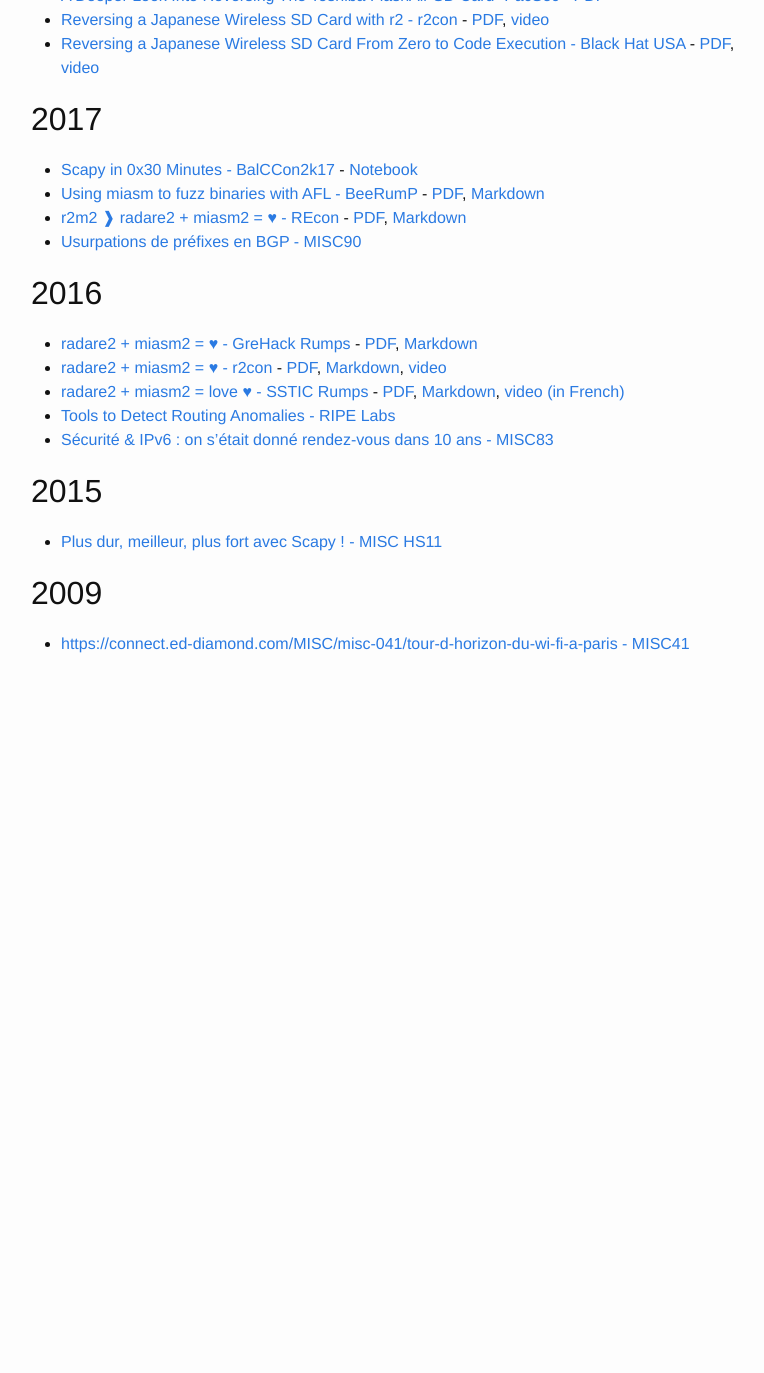
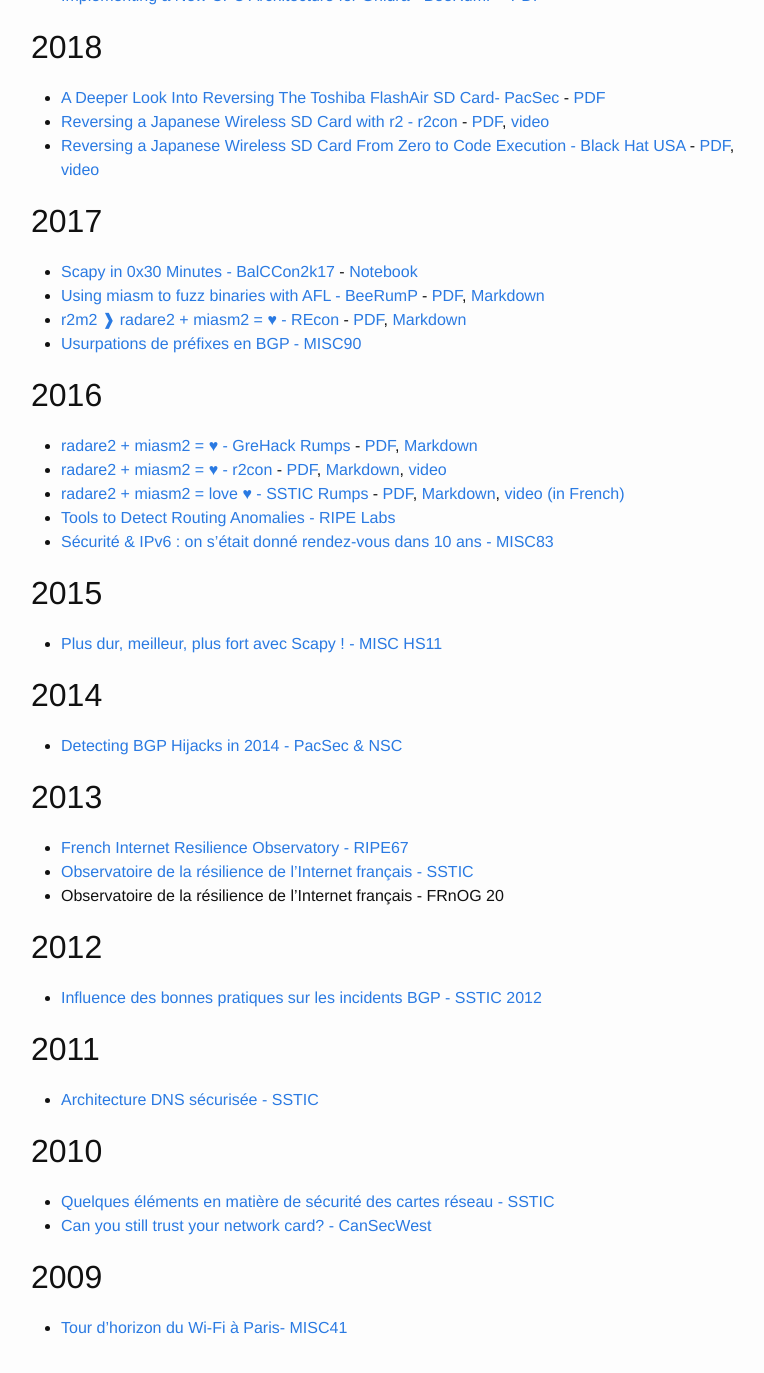
Before and after one commit to guedou/guedou.github.io, a Jekyll site: the page built from index.markdown, in a window 1280 px wide and 1400 px high, scrolled down 945 px. Shown: the top 1373 px of the window, without its empty margins (239-1003 px from the left). Built offline with Jekyll 4.4.1, drawn with Linux system fonts in a browser that asks for light colours; before the commit the page ends 1661 px from its top, so only the background shows below that; some of the changed text lies outside the part shown.

Commit message:
Missing publications added

```diff
--- a/index.markdown
+++ b/index.markdown
@@ -56,6 +60,29 @@
 
 - [Plus dur, meilleur, plus fort avec Scapy ! - MISC HS11](https://connect.ed-diamond.com/MISC/mischs-011/plus-dur-meilleur-plus-fort-avec-scapy)
 
+## 2014
+
+- [Detecting BGP Hijacks in 2014 - PacSec & NSC](https://nosuchcon.org/talks/2014/D3_04_Guillaume_Valadon_Nicolas_Vivet_detecting_BGP_hijacks.pdf)
+
+## 2013
+
+- [French Internet Resilience Observatory - RIPE67](https://ripe67.ripe.net/presentations/106-presentation.20131010.pdf)
+- [Observatoire de la résilience de l'Internet français - SSTIC](https://www.sstic.org/2013/presentation/2013_short_observatoire_valadon/)
+- Observatoire de la résilience de l'Internet français - FRnOG 20
+
+## 2012
+
+- [Influence des bonnes pratiques sur les incidents BGP - SSTIC 2012](https://www.sstic.org/2012/presentation/influence_des_bonnes_pratiques_sur_les_incidents_bgp/)
+
+## 2011
+
+- [Architecture DNS sécurisée - SSTIC](https://www.sstic.org/2011/presentation/architecture_dns_scurise/)
+
+## 2010
+
+- [Quelques éléments en matière de sécurité des cartes réseau - SSTIC](https://www.sstic.org/2010/presentation/Peut_on_faire_confiance_aux_cartes_reseau/)
+- [Can you still trust your network card? - CanSecWest](https://www.ssi.gouv.fr/uploads/IMG/pdf/csw-trustnetworkcard.pdf)
+
 ## 2009
 
-- [https://connect.ed-diamond.com/MISC/misc-041/tour-d-horizon-du-wi-fi-a-paris - MISC41](https://connect.ed-diamond.com/MISC/misc-041/tour-d-horizon-du-wi-fi-a-paris)
+- [Tour d'horizon du Wi-Fi à Paris- MISC41](https://connect.ed-diamond.com/MISC/misc-041/tour-d-horizon-du-wi-fi-a-paris)
```
Also changed, not shown: other parts of index.markdown (+4 -0 lines).
